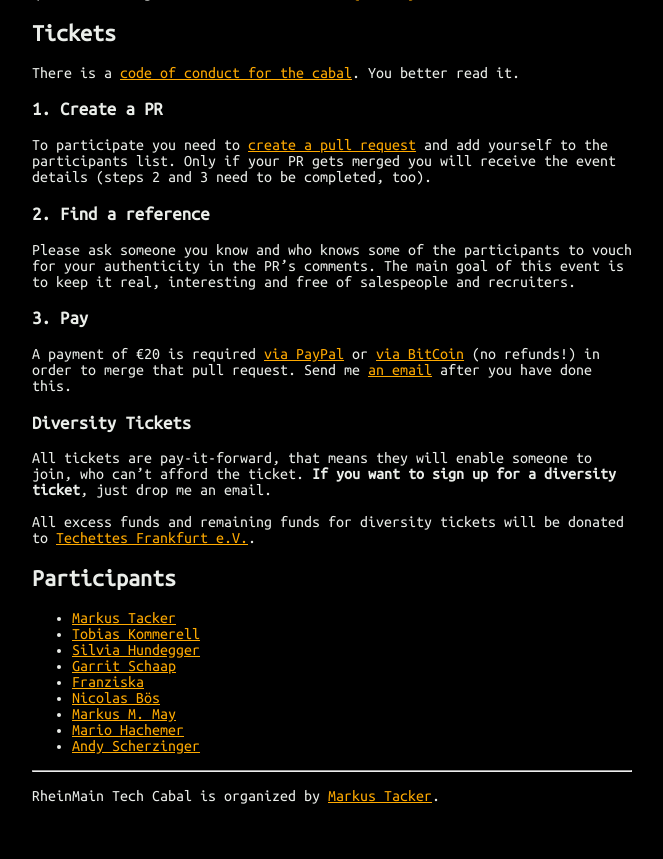
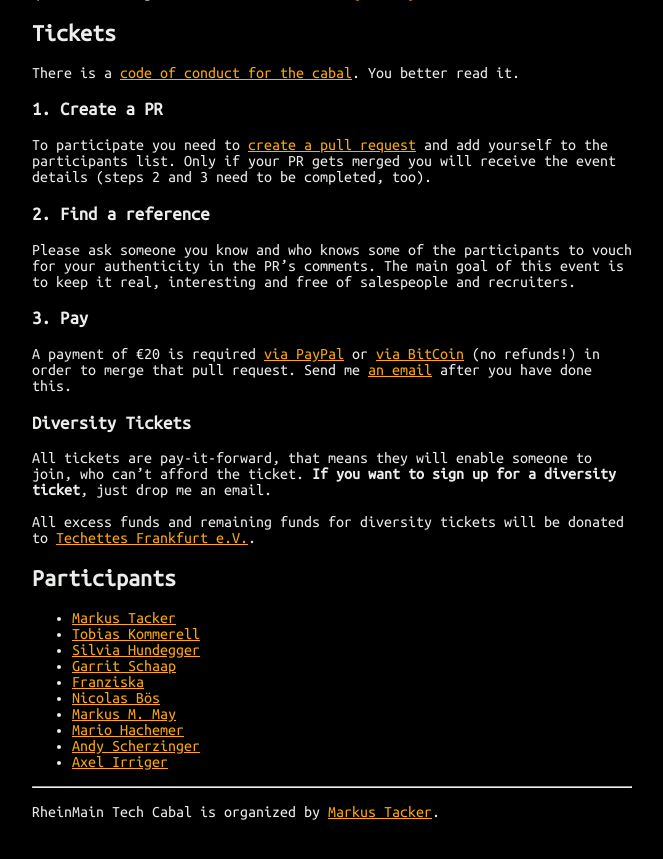
Before and after one commit to coderbyheart/blog, a Jekyll site: the page built from rheinmain-tech-cabal.md, in a window 1280 px wide and 900 px high, scrolled down 1067 px. Shown: the top 859 px of the window, without its empty margins (308-971 px from the left). Built offline with Jekyll 4.4.1, drawn with Linux system fonts in a browser that asks for light colours.

Commit message:
Update rheinmain-tech-cabal.md
PR for participation

```diff
--- a/rheinmain-tech-cabal.md
+++ b/rheinmain-tech-cabal.md
@@ -52,6 +52,7 @@
  * [Markus M. May](http://www.javafreedom.org)
  * [Mario Hachemer](https://twitter.com/roritharr)
  * [Andy Scherzinger](https://twitter.com/AndyScherzinger)
+ * [Axel Irriger](https://twitter.com/AxelIrriger)
 
 ---
 
```
